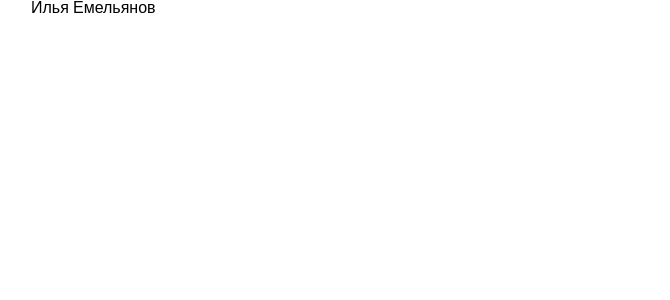
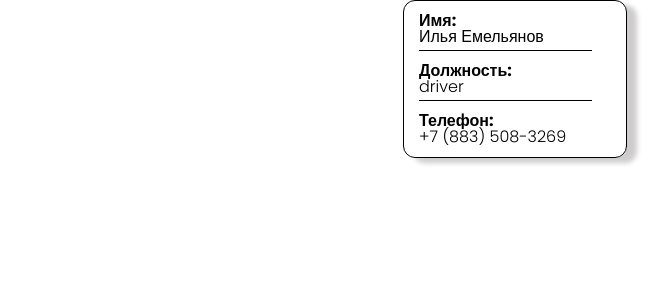
Before and after one commit to fermer123/pizza, a React app: page /employee/1 in a window 1280 px wide. Shown: the top 300 px of the page, without its empty margins (125-795 px from the left). Built offline with nearby package versions, Linux system fonts and the light colour scheme; data requests are answered from the project's data file.

Commit message:
little fix

```diff
--- a/src/components/header/Header.tsx
+++ b/src/components/header/Header.tsx
@@ -1,4 +1,5 @@
 import {FC, useCallback, useState} from 'react';
+// eslint-disable-next-line import/no-extraneous-dependencies
 import {v4 as uuidv4} from 'uuid';
 import style from './Header.module.scss';
 import AddNewItem from '../addNewItem/AddNewItem';
--- /dev/null
+++ b/src/pages/employeeId/EmployeeId.module.scss
@@ -0,0 +1,31 @@
+.employee_container {
+  margin: 0 auto;
+  max-width: 224px;
+  width: 100%;
+  border: 1px solid;
+  box-shadow: 10px 5px 5px rgb(206, 204, 204);
+  border-radius: 12px;
+  padding: 12px 15px;
+  .list {
+    display: flex;
+    flex-direction: column;
+    gap: 12px;
+    .list_item {
+      flex-wrap: wrap;
+      .list_item_par {
+        font-weight: 700;
+      }
+      .list_item_atr {
+        font-weight: 300;
+      }
+      &:not(:last-child):after {
+        content: '';
+        display: block;
+        width: 90%;
+        height: 1px;
+        margin-top: 5px;
+        background-color: black;
+      }
+    }
+  }
+}
--- a/src/pages/employeeId/EmployeeId.tsx
+++ b/src/pages/employeeId/EmployeeId.tsx
@@ -2,6 +2,7 @@ import {fetchItem} from '@src/components/store/action/employeesAction';
 import Employee from '@src/types';
 import {useEffect, useState} from 'react';
 import {useParams} from 'react-router-dom';
+import style from './EmployeeId.module.scss';
 
 const EmployeeId = () => {
   const [data, setData] = useState({} as Employee);
@@ -10,8 +11,25 @@ const EmployeeId = () => {
   useEffect(() => {
     fetchItem(id, setData);
   }, [id]);
-  const {name} = data;
-  return <div>{name}</div>;
+  const {name, role, phone} = data;
+  return (
+    <div className={style.employee_container}>
+      <ul className={style.list}>
+        <li className={style.list_item}>
+          <p className={style.list_item_par}>Имя:</p>
+          <p className={style.list_item_atr}>{name}</p>
+        </li>
+        <li className={style.list_item}>
+          <p className={style.list_item_par}>Должность:</p>
+          <p className={style.list_item_atr}>{role}</p>
+        </li>
+        <li className={style.list_item}>
+          <p className={style.list_item_par}>Телефон:</p>
+          <p className={style.list_item_atr}>{phone}</p>
+        </li>
+      </ul>
+    </div>
+  );
 };
 
 export default EmployeeId;
--- a/src/pages/employees/Employees.module.scss
+++ b/src/pages/employees/Employees.module.scss
@@ -2,4 +2,13 @@
   display: grid;
   grid-template-columns: repeat(4, 1fr);
   gap: 24px;
+  @media (max-width: 750px) {
+    grid-template-columns: repeat(3, 1fr);
+  }
+  @media (max-width: 460px) {
+    grid-template-columns: repeat(2, 1fr);
+  }
+  @media (max-width: 360px) {
+    grid-template-columns: repeat(1, 1fr);
+  }
 }
```
